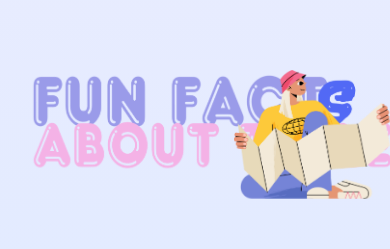
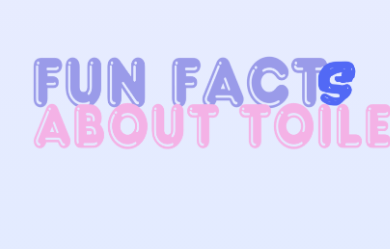
Before and after one commit to barboranovakova/unikatni-zachody, a React (Vite) app: page / in a window 390 px wide. Shown: the part 1407-1656 px from the top of the page. Built offline with nearby package versions, Linux system fonts and the light colour scheme; a web font is replaced by a local one.

Commit message:
oprava css

```diff
--- a/src/components/Top/Top.css
+++ b/src/components/Top/Top.css
@@ -34,8 +34,8 @@
   flex-direction: column;
   justify-content: center;
   align-items: center;
+  gap: 3rem;
 
-  padding-bottom: 5%
 }
 
 li p:hover {
@@ -207,9 +207,7 @@ li p:hover {
   }
 
   .seznam_img img {
-    width: 40%;
-    top: 175%;
-    right: 0;
+    display: none;
 
   }
 }
--- a/src/components/Top/TopImage/TopImage.css
+++ b/src/components/Top/TopImage/TopImage.css
@@ -11,7 +11,7 @@
 
 .container-img img {
   max-width: 50%;
-  height: 50%;
+  /* height: 50%; */
   opacity: 0px;
   display: flex;
   flex-direction: column;
@@ -57,7 +57,7 @@
 @media (max-width: 640px) {
   .container-img img {
     max-width: 70%;
-    height: 70%;
+
     opacity: 0px;
     display: flex;
     flex-direction: column;
```
